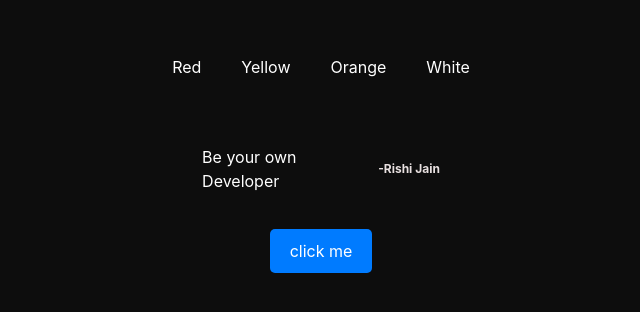
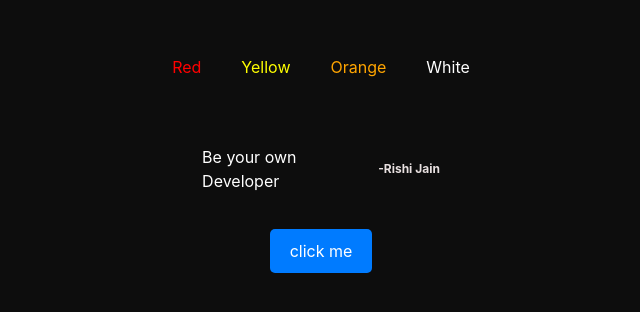
Before and after one commit to rishijain-1/react-quotes-web-page, a React (Vite) app: page / in a window 1280 px wide. Shown: the part 246-558 px from the top of the page, without its empty margins (319-959 px from the left). Built offline with nearby package versions, Linux system fonts and the light colour scheme.

Commit message:
Update Navbar CSS file

```diff
--- a/src/Nabar.jsx
+++ b/src/Nabar.jsx
@@ -4,10 +4,10 @@ const Navbar = () => {
     return (
         <div className="container">
             <div className="content">
-                <div>Red</div>
-                <div>Yellow</div>
-                <div>Orange</div>
-                <div>White</div>
+                <div className="red">Red</div>
+                <div className="yellow">Yellow</div>
+                <div className="orange">Orange</div>
+                <div className="white">White</div>
             </div>
         </div>
     );
--- a/src/assets/navbar.css
+++ b/src/assets/navbar.css
@@ -14,3 +14,19 @@
 .content div {
     padding: 10px 20px;
 }
+
+.content .red{
+    color:red;
+}
+
+.content .yellow{
+    color:yellow;
+}
+
+.content .orange{
+    color:orange;
+}
+
+.content .white{
+    color:white;
+}
```
